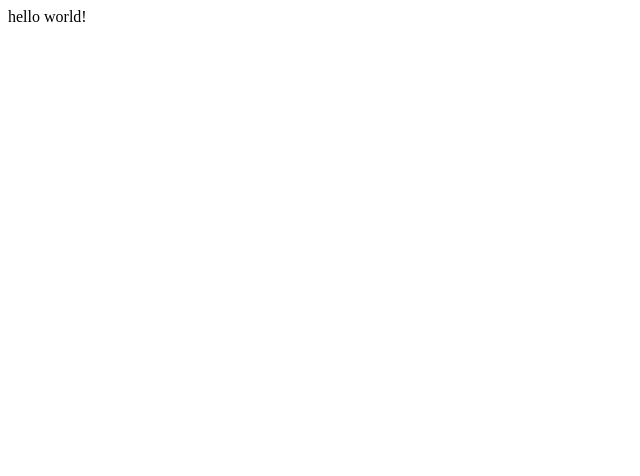
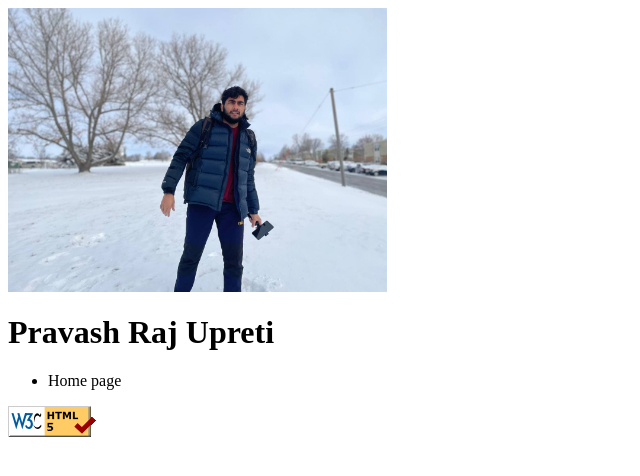
Before and after one commit to pravashupreti/wap.github.io, a plain HTML site: page index.html in a window 1280 px wide. Shown: the whole page, without its empty margins (0-640 px from the left). Drawn offline with Linux system fonts and the light colour scheme.

Commit message:
Add validator

```diff
--- a/index.html
+++ b/index.html
@@ -1,11 +1,22 @@
 <html>
 
 <head>
-    <title>pravash</title>
+    <title>Pravash Raj Upreti</title>
 </head>
 
 <body>
-    hello world!
+
+    <img src="./images/pravash.jpg" alt="Pravash" width="30%" />
+    <h1>Pravash Raj Upreti</h1>
+    <ul>
+        <li>
+            Home page
+        </li>
+    </ul>
+
+    <a href="https://validator.w3.org/nu/?doc=https://pravashupreti.github.io/wap.github.io/">
+        <img src="images/HTML-checker.png" alt="html validator" />
+    </a>
 </body>
 
 </html>
```
Also changed, not shown: images/HTML-checker.png (added), images/pravash.jpg (added).
